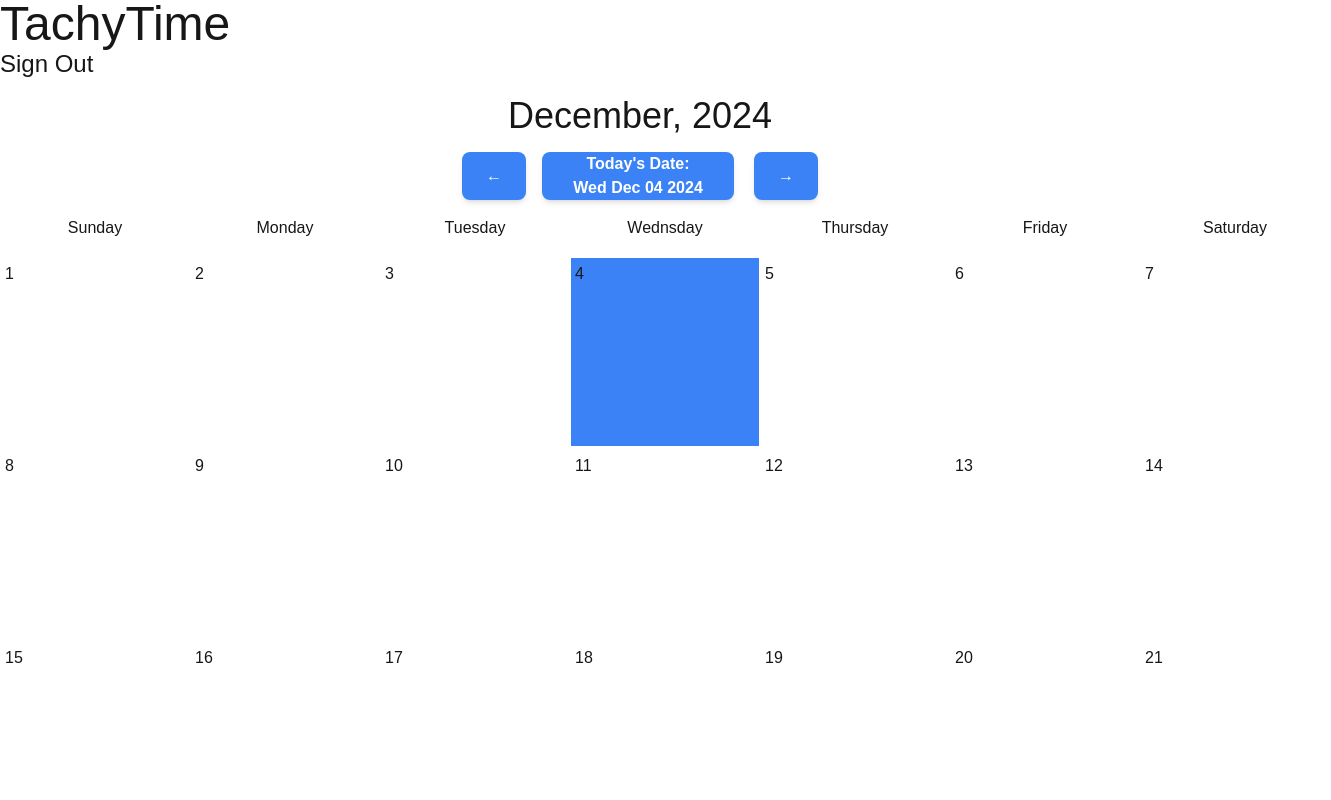
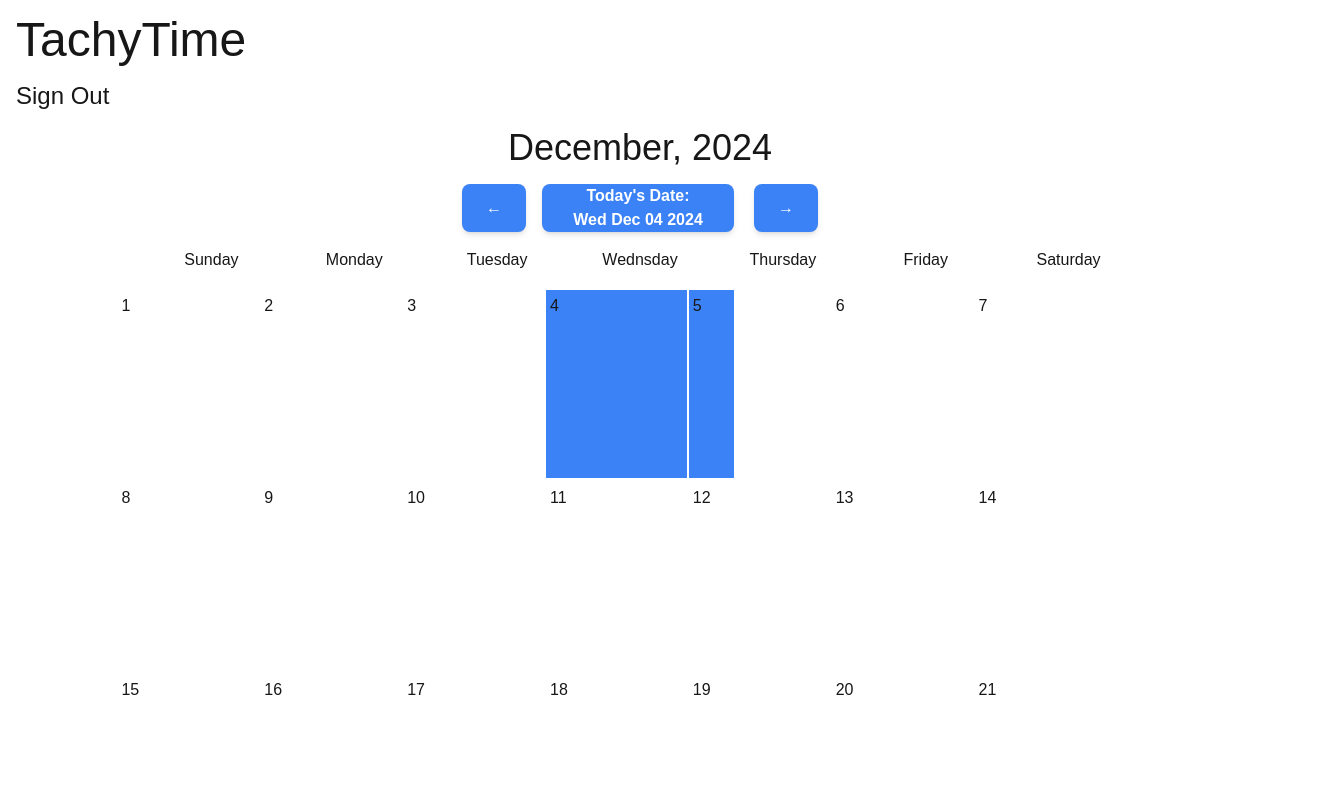
Before and after one commit to binfang1/tachytime, a Next.js app: page / in a window 1280 px wide. Both pictures are taken after a click on the element "Sign in". Shown: the top 800 px of the page, 1331 px wide, since content can reach past the window. Built offline with nearby package versions, Linux system fonts and the light colour scheme.

Commit message:
useState updated

```diff
--- a/app/components/Calendar/calendar.js
+++ b/app/components/Calendar/calendar.js
@@ -11,15 +11,10 @@ export default function App() {
 
 
     const [date, setDate] = useState(new Date);
-
     const [day, setDay] = useState(creation(date));
-
     const [change, setChange] = useState(false);
-
     const [popupEnabled, popupIsEnabled] = useState(false);
-
     const [currentData, setCurrentData] = useState([]);
-
     const [currentTask, setCurrentTask] = useState([]);
 
     function makeid(length) {
@@ -37,7 +32,7 @@ export default function App() {
     function Popup() {
         return (popupEnabled) ? (
             <main className = "absolute top-0 left-0 flex justify-center items-center w-full h-[150%]  bg-slate-950/50">
-                <div className ="flex flex-col absolute top-[375px] p-8 max-w-[800px] w-full max-h-[750px] h-full bg-white">
+                <div className ="flex flex-col absolute top-[200px] p-8 max-w-[800px] w-full max-h-[750px] h-full bg-white">
                     <div className="flex justify-end">
                         <button className="text-black" onClick = {() => popupIsEnabled(false)}>X</button>
                     </div>
@@ -51,7 +46,7 @@ export default function App() {
                         ) : (
                             <div></div>
                         )}
-                    <button className="text-black mt-auto" onClick = {() => (currentData[4].push("meme"))}>meme</button>
+                    <button className="bg-blue-500 text-white font-semibold rounded-lg shadow-md mt-auto" onClick = {() => (setCurrentTask([...currentTask, ["meme"]]))}>meme</button>
                 </div>
             </main>
         ) : "";
@@ -75,12 +70,10 @@ export default function App() {
     }, [currentData])
 
     useEffect(() => {
-        console.log("changed");
-        console.log(currentTask);
-        console.log(currentData[4]);
-        console.log(currentData)
-        setCurrentTask(currentData[4]);
-    }, [currentData[4]])
+        document.title = 'TachyTime';
+        setCurrentTask(currentTask);
+        currentData[4] = currentTask;
+    }, [currentTask])
 
 
     const getMonthYear = (date) => {
@@ -97,14 +90,12 @@ export default function App() {
         setCurrentTask(data[4])
     }
 
-
-
     return (
         <main>
-            <h1 className="text-5xl">TachyTime</h1>
+            <h1 className="text-5xl mt-4 ml-4">TachyTime</h1>
             {change ? (
                 <div>
-                    <p className="text-2xl hover:cursor-pointer hover:underline" onClick={() => setChange(!change)}>Sign Out</p>
+                    <p className="text-2xl hover:cursor-pointer hover:underline mt-4 ml-4" onClick={() => setChange(!change)}>Sign Out</p>
 
                     <h1 className = "text-center text-4xl mt-4">{getMonthYear(date)}</h1>
                     <div className = "flex gap-4 justify-center mt-4">
@@ -112,7 +103,7 @@ export default function App() {
                         <button type = "button" className = "w-48 bg-blue-500 text-white font-semibold rounded-lg shadow-md hover:bg-blue-700 focus:outline-none focus:ring-2 disabled:bg-gray-400 focus:ring-blue-400 focus:ring-opacity-75" onClick = {getCurrentDay}>Today's Date:<br/>{today.toDateString()}</button>
                         <button type = "button" className = "w-16 bg-blue-500 text-white font-semibold rounded-lg shadow-md hover:bg-blue-700 focus:outline-none focus:ring-2 focus:ring-blue-400  disabled:bg-gray-400 focus:ring-opacity-75 ml-1" onClick = {increaseDate}>→</button>
                     </div>
-                    <ul className = "grid grid-cols-7 w-[1330px] mt-4 mb-12 m-auto justify-items-center">
+                    <ul className = "grid grid-cols-7 w-[1000px] mt-4 mb-12 m-auto justify-items-center">
                         <li className = "mb-4">Sunday</li>
                         <li className = "">Monday</li>
                         <li className = "">Tuesday</li>
@@ -175,7 +166,7 @@ export default function App() {
                 </div>
             ) : (
                 //<p className="text-2xl hover:cursor-pointer hover:underline" onClick={() => setChange(!change)}>Sign in</p>
-                <p className="text-2xl hover:cursor-pointer hover:underline" onClick={() => setChange(!change)}>Sign in</p>
+                <p className="text-2xl hover:cursor-pointer hover:underline mt-4 ml-4" onClick={() => setChange(!change)}>Sign in</p>
             )}
             <Popup></Popup>
         </main>
--- a/app/page.js
+++ b/app/page.js
@@ -1,6 +1,7 @@
 import App from "./components/Calendar/calendar"
 
 export default function Home() {
+
   return (
     <div>
       <App/>
```
